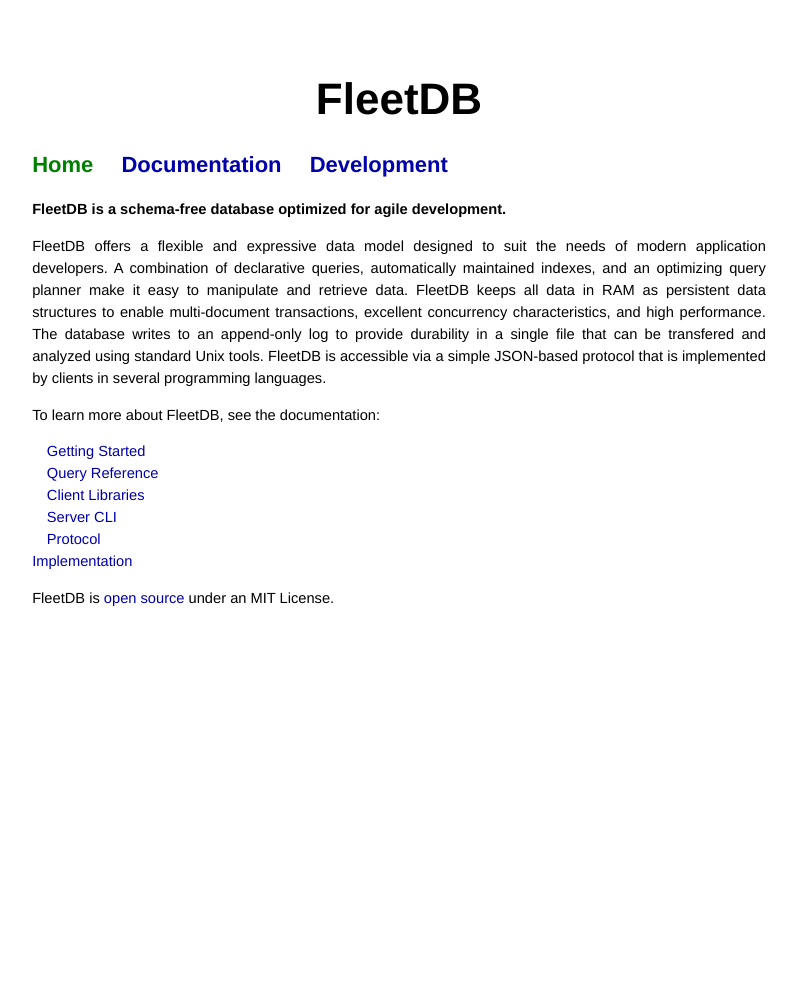
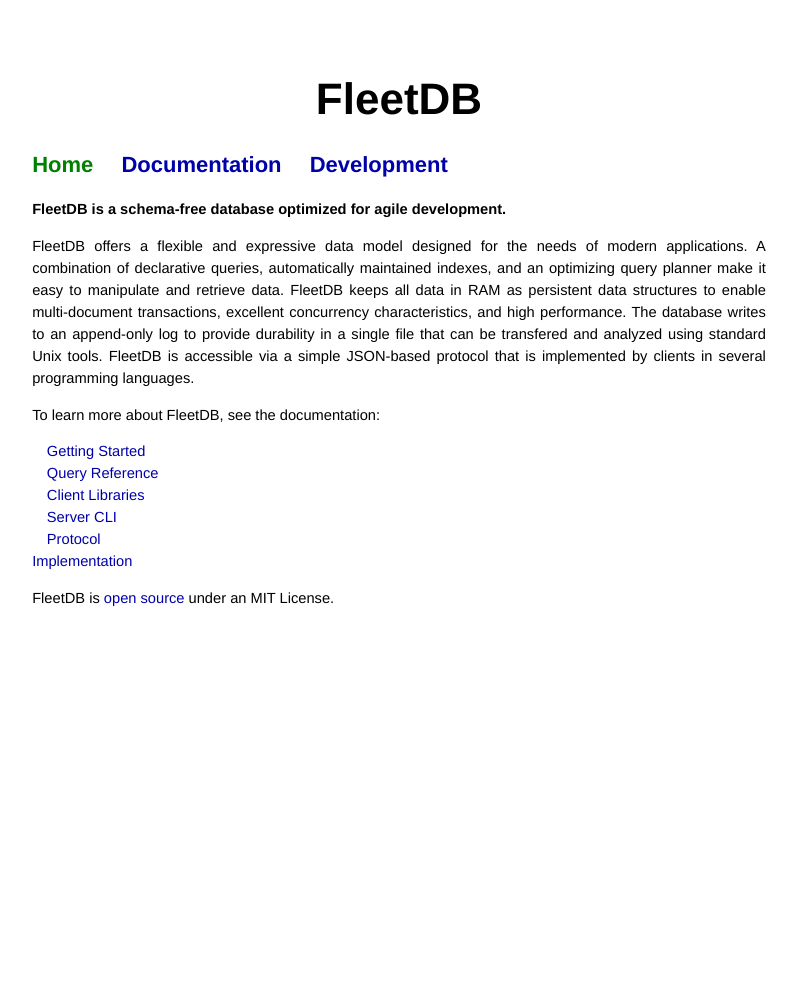
Before and after one commit to mmcgrana/fleetdb.org, a Jekyll site: the page built from index.html, in a window 1280 px wide. Shown: the whole page, without its empty margins (241-1038 px from the left). Built offline with Jekyll 4.4.1, drawn with Linux system fonts in a browser that asks for light colours.

Commit message:
Condense.

```diff
--- a/index.html
+++ b/index.html
@@ -5,7 +5,7 @@
 
 <p><strong>FleetDB is a schema-free database optimized for agile development.</strong></p>
 
-<p>FleetDB offers a flexible and expressive data model designed to suit the needs of modern application developers. A combination of declarative queries, automatically maintained indexes, and an optimizing query planner make it easy to manipulate and retrieve data. FleetDB keeps all data in RAM as persistent data structures to enable multi-document transactions, excellent concurrency characteristics, and high performance. The database writes to an append-only log to provide durability in a single file that can be transfered and analyzed using standard Unix tools. FleetDB is accessible via a simple JSON-based protocol that is implemented by clients in several programming languages.</p>
+<p>FleetDB offers a flexible and expressive data model designed for the needs of modern applications. A combination of declarative queries, automatically maintained indexes, and an optimizing query planner make it easy to manipulate and retrieve data. FleetDB keeps all data in RAM as persistent data structures to enable multi-document transactions, excellent concurrency characteristics, and high performance. The database writes to an append-only log to provide durability in a single file that can be transfered and analyzed using standard Unix tools. FleetDB is accessible via a simple JSON-based protocol that is implemented by clients in several programming languages.</p>
 
 <p>To learn more about FleetDB, see the documentation:</p>
 
```
